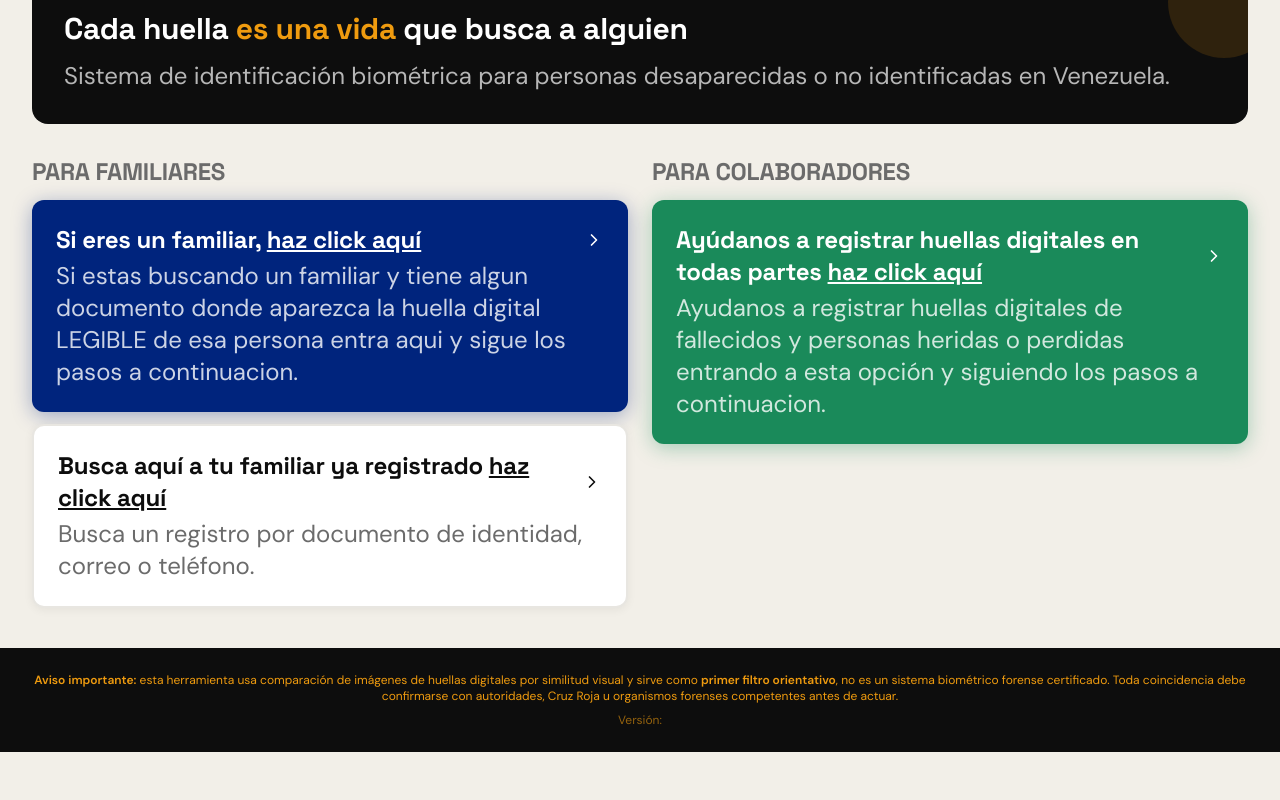
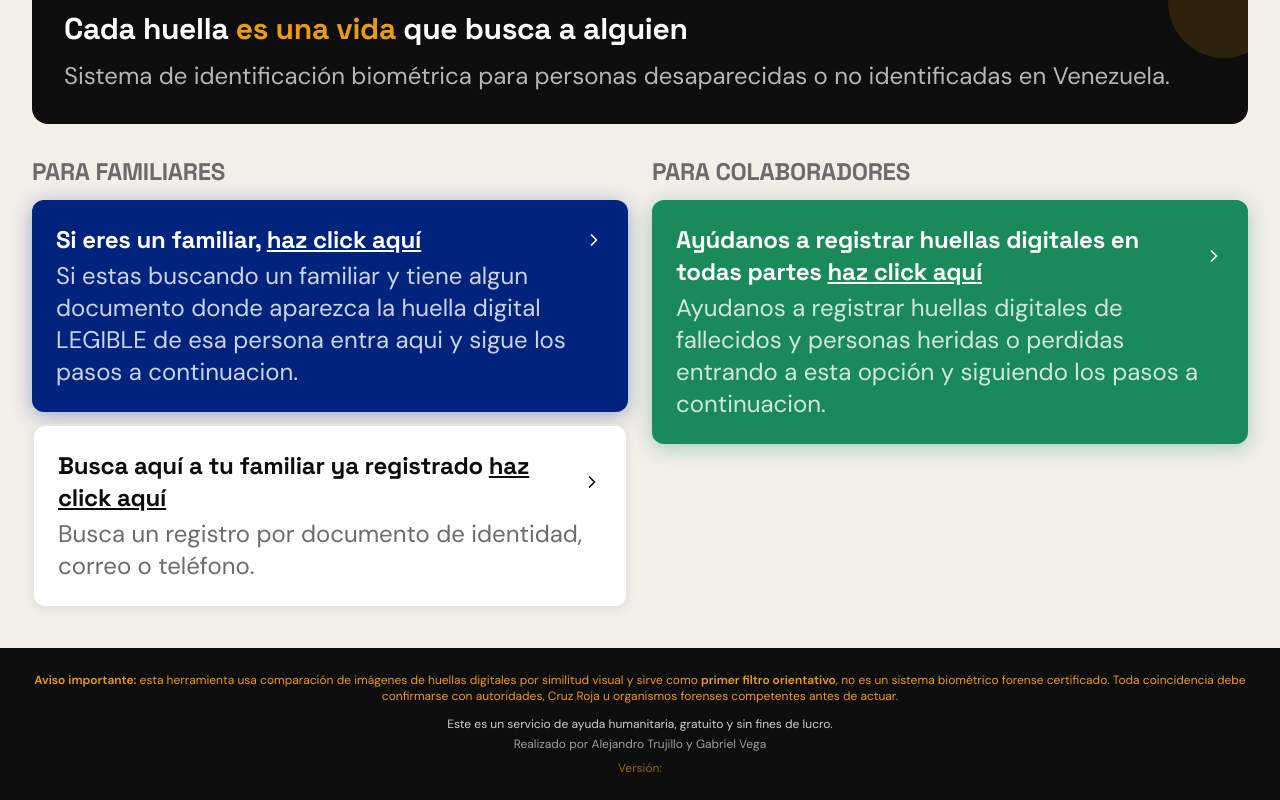
Before and after one commit to AGASocial/vzla-huellas, a Next.js app: page / in a window 1280 px wide. Shown: the part 223-1023 px from the top of the page. Before the commit the page ends 975 px from the top, so only its background shows below. Built offline with nearby package versions, Linux system fonts and the light colour scheme.

Commit message:
Add informational text about humanitarian service and contributors

```diff
--- a/src/app/layout.tsx
+++ b/src/app/layout.tsx
@@ -42,6 +42,13 @@
             confirmarse con autoridades, Cruz Roja u organismos forenses
             competentes antes de actuar.
           </p>
+          <p className="text-white/80 text-xs mt-3">
+            Este es un servicio de ayuda humanitaria, gratuito y sin fines de
+            lucro.
+          </p>
+          <p className="text-white/60 text-xs mt-1">
+            Realizado por Alejandro Trujillo y Gabriel Vega
+          </p>
           <p className="text-[var(--amarillo)]/60 text-xs mt-2">
             Versión: {APP_VERSION}
           </p>
```
